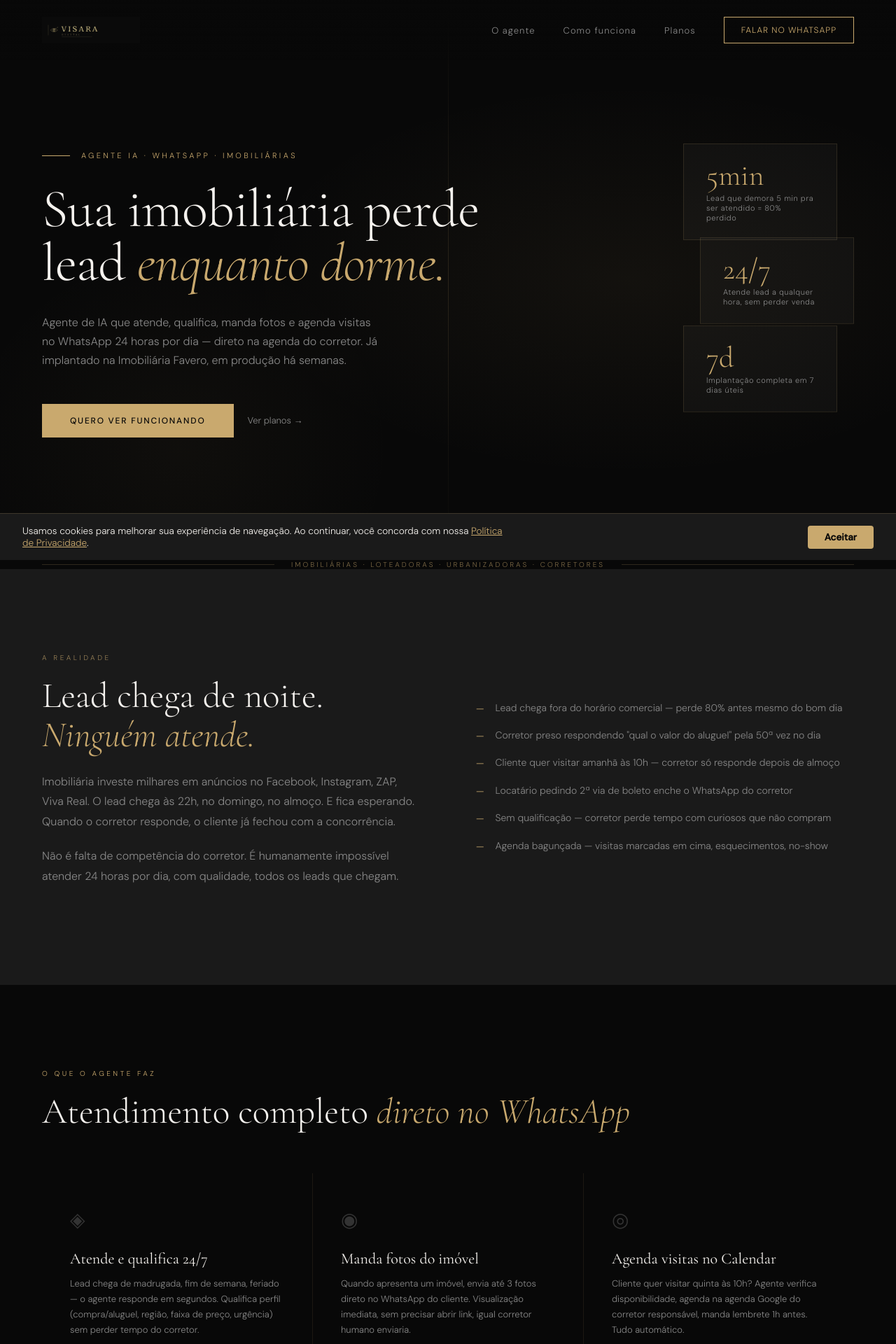
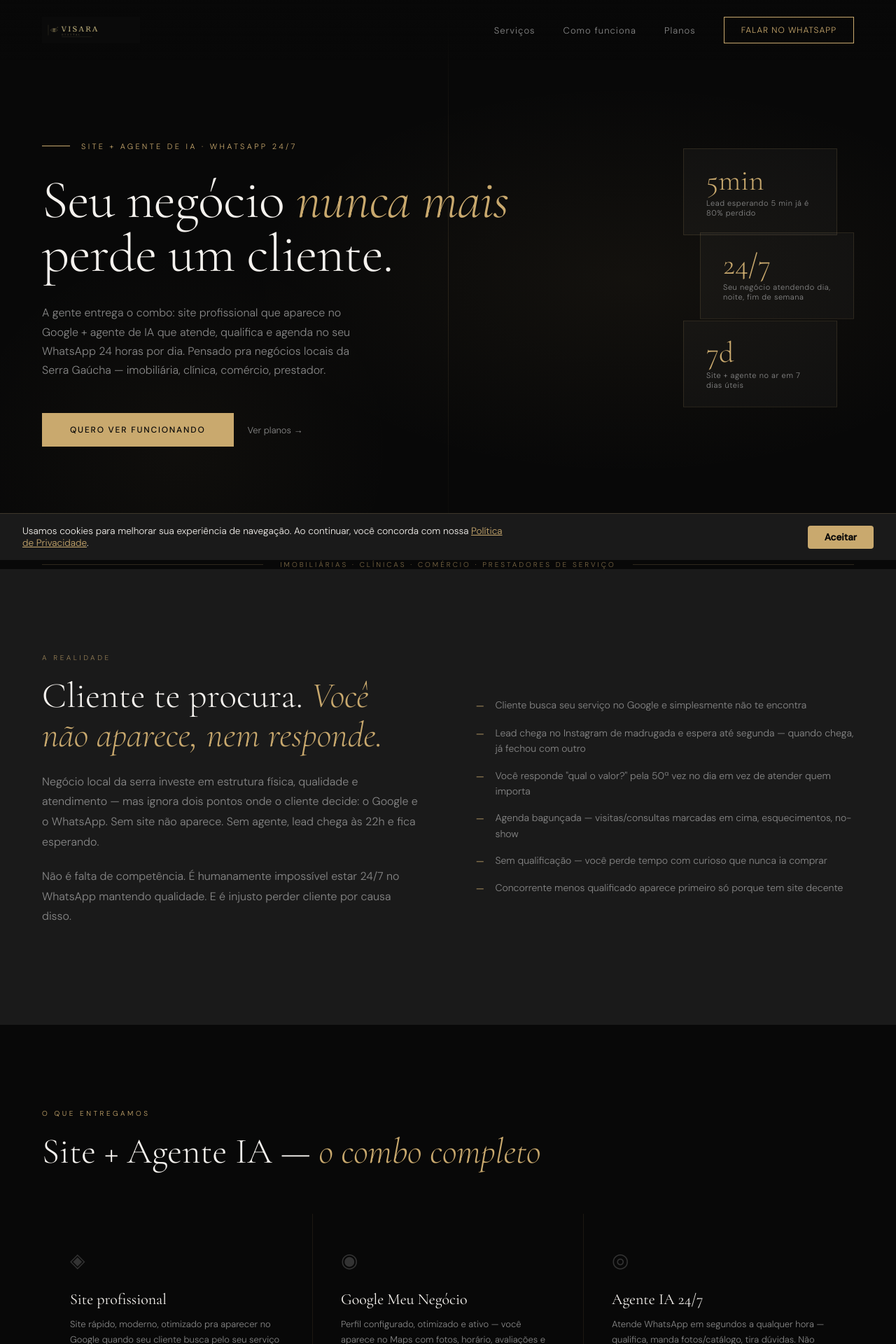
Before and after one commit to Nativeterritorial/visara-react, a React (Vite) app: page / in a window 1280 px wide. Shown: the top 1920 px of the page at 70% size. Built offline with nearby package versions, Linux system fonts and the light colour scheme.

Commit message:
Generaliza LP: site + agente IA para negocios locais (multi-vertical)

```diff
--- a/index.html
+++ b/index.html
@@ -5,10 +5,10 @@
     <link rel="icon" type="image/png" href="/favicon.png" />
     <link rel="apple-touch-icon" href="/apple-touch-icon.png" />
     <meta name="viewport" content="width=device-width, initial-scale=1.0" />
-    <title>Visara Digital — Agentes de IA para Imobiliárias</title>
-    <meta name="description" content="Agente de IA que atende, qualifica, manda fotos e agenda visitas no WhatsApp 24/7 — direto na agenda do corretor. Para imobiliárias, loteadoras e urbanizadoras da Serra Gaúcha." />
-    <meta property="og:title" content="Visara Digital — Agentes de IA para Imobiliárias" />
-    <meta property="og:description" content="Atende lead 24/7 no WhatsApp, qualifica, manda fotos e agenda visita. Já em produção na Imobiliária Favero." />
+    <title>Visara Digital — Site + Agente de IA para Negócios Locais</title>
+    <meta name="description" content="Site profissional + agente de IA no WhatsApp 24/7 que atende, qualifica e agenda. Para imobiliárias, clínicas, comércio e prestadores da Serra Gaúcha." />
+    <meta property="og:title" content="Visara Digital — Site + Agente de IA para Negócios Locais" />
+    <meta property="og:description" content="Site que aparece no Google + agente que atende no WhatsApp 24/7. Já em produção." />
     <meta property="og:type" content="website" />
     <meta property="og:url" content="https://visaradigital.com.br/" />
     <meta property="og:image" content="https://visaradigital.com.br/visara-logo-gold.png" />
--- a/src/components/layout/Footer.jsx
+++ b/src/components/layout/Footer.jsx
@@ -3,10 +3,10 @@ function Footer() {
     <footer>
       <div>
         <img src="/visara-logo-gold.png" alt="Visara Digital" className="footer-logo" />
-        <p>Agentes de IA para imobiliárias · Serra Gaúcha</p>
+        <p>Site + Agente de IA para negócios locais · Serra Gaúcha</p>
       </div>
       <div className="footer-links">
-        <a href="#servicos">O agente</a>
+        <a href="#servicos">Serviços</a>
         <a href="#planos">Planos</a>
         <a href="#agentes">Como funciona</a>
         <a href="https://wa.me/5554991612389" target="_blank" rel="noopener noreferrer">WhatsApp</a>
--- a/src/components/layout/Header.jsx
+++ b/src/components/layout/Header.jsx
@@ -21,7 +21,7 @@ function Header() {
           <img src="/visara-logo-gold.png" alt="Visara Digital" />
         </a>
         <div className="nav-links">
-          <a href="#servicos">O agente</a>
+          <a href="#servicos">Serviços</a>
           <a href="#agentes">Como funciona</a>
           <a href="#planos">Planos</a>
           <a href={WA} target="_blank" rel="noopener noreferrer" className="nav-cta">Falar no WhatsApp</a>
@@ -33,7 +33,7 @@ function Header() {
 
       <div className={`mobile-menu ${menuOpen ? 'open' : ''}`}>
         <button className="mobile-menu-close" onClick={closeMenu} aria-label="Fechar menu">✕</button>
-        <a href="#servicos" onClick={closeMenu}>O agente</a>
+        <a href="#servicos" onClick={closeMenu}>Serviços</a>
         <a href="#agentes" onClick={closeMenu}>Como funciona</a>
         <a href="#planos" onClick={closeMenu}>Planos</a>
         <a href={WA} target="_blank" rel="noopener noreferrer" onClick={closeMenu}>WhatsApp</a>
--- a/src/components/sections/Agents.jsx
+++ b/src/components/sections/Agents.jsx
@@ -1,9 +1,9 @@
 const features = [
-  { name: '📅 Agendamento inteligente', desc: 'Verifica agenda real do corretor + Google Calendar' },
-  { name: '📷 Envio automático de fotos', desc: 'Cliente vê o imóvel sem clicar em link nenhum' },
-  { name: '🔧 Indicação de profissionais', desc: 'Encanador, eletricista, pintor — rede completa' },
-  { name: '💬 Híbrido humano + IA', desc: 'Corretor assume conversa quando quiser, com 1 comando' },
-  { name: '🏗️ Loteadoras / Urbanizadoras', desc: 'Empreendimentos + lotes individuais separados' },
+  { name: '📅 Agendamento inteligente', desc: 'Verifica agenda real + Google Calendar antes de marcar' },
+  { name: '📷 Envio automático de mídia', desc: 'Fotos, catálogo, vídeos — direto no WhatsApp do cliente' },
+  { name: '🏷️ Treinado pro seu setor', desc: 'Imobiliária, clínica, comércio, prestador — vocabulário próprio' },
+  { name: '💬 Híbrido humano + IA', desc: 'Você assume a conversa quando quiser, com 1 comando' },
+  { name: '📊 Relatórios de lead', desc: 'Quantos chegaram, qualificados, agendados, convertidos' },
 ]
 
 function Agents() {
@@ -12,13 +12,15 @@ function Agents() {
       <div className="agent-bg" />
       <div className="agent-content">
         <div className="fade-in">
-          <div className="section-label">Como funciona na prática</div>
+          <div className="section-label">Caso real · Imobiliária Favero</div>
           <h2 style={{ fontFamily: 'var(--serif)', fontSize: 'clamp(36px,4vw,56px)', fontWeight: 300, lineHeight: 1.1, marginBottom: 24 }}>
             Veja a Fá <em style={{ fontStyle: 'italic', color: 'var(--gold)' }}>em ação</em>
           </h2>
           <p style={{ fontSize: 15, lineHeight: 1.7, color: 'var(--gray-light)', marginBottom: 32 }}>
-            Cliente real interagindo com o agente da Imobiliária Favero. Tudo isso aconteceu em
-            <strong> menos de 60 segundos</strong>, sem corretor nenhum envolvido até a hora certa.
+            Cliente real interagindo com o agente da Imobiliária Favero (Veranópolis-RS), nosso
+            primeiro cliente em produção. Tudo isso aconteceu em <strong>menos de 60 segundos</strong>,
+            sem corretor envolvido até a hora certa. O mesmo mecanismo funciona pra clínica
+            agendando consulta, comércio fechando pedido, prestador marcando serviço.
           </p>
 
           <div className="agent-terminal">
@@ -52,8 +54,8 @@ function Agents() {
             ))}
           </div>
           <p style={{ fontSize: 12, color: 'var(--gray-light)', marginTop: 20, lineHeight: 1.6 }}>
-            Customizado para o jeito que sua imobiliária trabalha. Você edita os imóveis em uma
-            planilha — o agente reflete na próxima conversa.
+            Customizado pro jeito que seu negócio trabalha. Você atualiza informações em uma
+            planilha — o agente reflete na próxima conversa. Sem depender da gente pro dia a dia.
           </p>
         </div>
       </div>
--- a/src/components/sections/CTA.jsx
+++ b/src/components/sections/CTA.jsx
@@ -1,4 +1,4 @@
-const WA = 'https://wa.me/5554991612389?text=Oi!%20Quero%20ver%20o%20agente%20de%20IA%20funcionando%20pra%20imobili%C3%A1ria'
+const WA = 'https://wa.me/5554991612389?text=Oi!%20Quero%20ver%20o%20site%20%2B%20agente%20funcionando%20pro%20meu%20neg%C3%B3cio'
 
 function CTA() {
   return (
@@ -6,10 +6,10 @@ function CTA() {
       <div className="cta-bg" />
       <div style={{ position: 'relative' }}>
         <div className="section-label fade-in" style={{ textAlign: 'center' }}>Vamos conversar</div>
-        <h2 className="fade-in">Quer ver o agente <em>funcionando</em>?</h2>
+        <h2 className="fade-in">Quer ver <em>funcionando</em>?</h2>
         <p className="fade-in">
-          Manda mensagem que te chamo numa call rápida e mostro a Fá atendendo ao vivo.
-          30 minutos pra você decidir se faz sentido pra sua imobiliária.
+          Manda mensagem que te chamo numa call rápida e mostro o agente atendendo ao vivo.
+          30 minutos pra você decidir se faz sentido pro seu negócio.
         </p>
         <a href={WA} className="btn-primary fade-in" target="_blank" rel="noopener noreferrer">
           Falar no WhatsApp
--- a/src/components/sections/Hero.jsx
+++ b/src/components/sections/Hero.jsx
@@ -1,9 +1,9 @@
-const WA = 'https://wa.me/5554991612389?text=Oi!%20Quero%20ver%20o%20agente%20funcionando'
+const WA = 'https://wa.me/5554991612389?text=Oi!%20Quero%20site%20%2B%20agente%20de%20IA%20pro%20meu%20neg%C3%B3cio'
 
 const stats = [
-  { number: '5min', label: 'Lead que demora 5 min pra ser atendido = 80% perdido' },
-  { number: '24/7', label: 'Atende lead a qualquer hora, sem perder venda' },
-  { number: '7d', label: 'Implantação completa em 7 dias úteis' },
+  { number: '5min', label: 'Lead esperando 5 min já é 80% perdido' },
+  { number: '24/7', label: 'Seu negócio atendendo dia, noite, fim de semana' },
+  { number: '7d', label: 'Site + agente no ar em 7 dias úteis' },
 ]
 
 function Hero() {
@@ -13,12 +13,12 @@ function Hero() {
       <div className="hero-line" />
 
       <div className="hero-content">
-        <div className="hero-eyebrow">Agente IA · WhatsApp · Imobiliárias</div>
-        <h1>Sua imobiliária perde lead <em>enquanto dorme.</em></h1>
+        <div className="hero-eyebrow">Site + Agente de IA · WhatsApp 24/7</div>
+        <h1>Seu negócio <em>nunca mais</em> perde um cliente.</h1>
         <p className="hero-sub">
-          Agente de IA que atende, qualifica, manda fotos e agenda visitas no WhatsApp 24 horas
-          por dia — direto na agenda do corretor. Já implantado na Imobiliária Favero, em
-          produção há semanas.
+          A gente entrega o combo: site profissional que aparece no Google + agente de IA que
+          atende, qualifica e agenda no seu WhatsApp 24 horas por dia. Pensado pra negócios
+          locais da Serra Gaúcha — imobiliária, clínica, comércio, prestador.
         </p>
         <div className="hero-actions">
           <a href={WA} className="btn-primary" target="_blank" rel="noopener noreferrer">
--- a/src/components/sections/Plans.jsx
+++ b/src/components/sections/Plans.jsx
@@ -1,35 +1,31 @@
 const plans = [
   {
     name: 'Essencial',
-    price: '597',
-    period: '/mês',
-    type: 'Setup R$ 800 · Sem fidelidade',
+    tagline: 'Pra quem tá começando',
     waMsg: 'Quero%20o%20plano%20Essencial',
     features: [
-      'Atendimento WhatsApp 24/7',
+      'Site profissional de 1 página',
+      'Google Meu Negócio configurado',
+      'Agente IA no WhatsApp 24/7',
       'Qualificação automática de leads',
-      'Apresentação de imóveis com fotos',
-      'Transferência inteligente pro corretor',
-      'FAQ de locatário (boleto, PIX)',
-      'Indicação de profissionais',
-      '1 número WhatsApp conectado',
+      'Transferência inteligente pra você',
+      'FAQ automático do seu negócio',
+      'Domínio + hospedagem inclusos',
     ],
     featured: false,
   },
   {
     name: 'Pro',
-    price: '897',
-    period: '/mês',
-    type: 'Setup R$ 1.200 · Sem fidelidade',
+    tagline: 'O mais escolhido',
     waMsg: 'Quero%20o%20plano%20Pro',
     features: [
       'Tudo do Essencial',
+      'Site completo multi-página',
       'Agendamento automático Google Calendar',
       'Verificação de conflito de horário',
-      'Distribuição entre corretores',
-      'Empreendimentos + lotes (loteadoras)',
-      'Lembrete automático antes da visita',
-      'Comandos do corretor (bloqueio, assumir)',
+      'Lembrete automático antes do compromisso',
+      'Envio de fotos/catálogo no WhatsApp',
+      'Distribuição entre múltiplos atendentes',
       'Relatório mensal de leads',
     ],
     featured: true,
@@ -37,17 +33,16 @@ const plans = [
   },
   {
     name: 'Enterprise',
-    price: '1.497',
-    period: '/mês',
-    type: 'Setup R$ 2.000 · Sem fidelidade',
+    tagline: 'Operação com volume',
     waMsg: 'Quero%20o%20plano%20Enterprise',
     features: [
       'Tudo do Pro',
       'Múltiplos números (matriz + filiais)',
-      'Integração com sistema próprio',
+      'Integração com sistema próprio (CRM/ERP)',
       'Dashboard customizado',
-      'Customizações específicas (4h/mês)',
+      'Customizações específicas mensais',
       'Suporte prioritário (resposta em 2h)',
+      'Treinamento da equipe',
     ],
     featured: false,
   },
@@ -57,22 +52,21 @@ function Plans() {
   return (
     <section className="section section-alt" id="planos">
       <div className="plans-header">
-        <div className="section-label fade-in">Planos · Mensalidade</div>
+        <div className="section-label fade-in">Planos</div>
         <h2 className="fade-in" style={{ fontFamily: 'var(--serif)', fontSize: 'clamp(36px,4vw,56px)', fontWeight: 300, lineHeight: 1.1 }}>
-          Escolha o que <em style={{ fontStyle: 'italic', color: 'var(--gold)' }}>sua imobiliária precisa</em>
+          Escolha o que <em style={{ fontStyle: 'italic', color: 'var(--gold)' }}>seu negócio precisa</em>
         </h2>
+        <p className="fade-in" style={{ fontSize: 14, color: 'var(--gray-light)', marginTop: 16, maxWidth: 600 }}>
+          Valor sob consulta — depende do segmento, volume e integrações. Mande mensagem e em 30 min te passo a proposta.
+        </p>
       </div>
       <div className="plans-grid">
         {plans.map((p) => (
           <div className={`plan-card fade-in${p.featured ? ' featured' : ''}`} key={p.name}>
             {p.badge && <div className="plan-badge">{p.badge}</div>}
             <div className="plan-name">{p.name}</div>
-            <div className="plan-price">
-              <span>R$</span>{p.price}
-              <small style={{ fontSize: 14, color: 'var(--gray-light)', fontWeight: 300 }}>{p.period}</small>
-            </div>
-            <div className="plan-type">{p.type}</div>
-            <ul className="plan-features">
+            <div className="plan-type" style={{ marginTop: 8 }}>{p.tagline}</div>
+            <ul className="plan-features" style={{ marginTop: 32 }}>
               {p.features.map((f) => <li key={f}>{f}</li>)}
             </ul>
             <a
@@ -81,7 +75,7 @@ function Plans() {
               rel="noopener noreferrer"
               className={`plan-btn ${p.featured ? 'plan-btn-solid' : 'plan-btn-outline'}`}
             >
-              Quero esse
+              Solicitar proposta
             </a>
           </div>
         ))}
--- a/src/components/sections/Problem.jsx
+++ b/src/components/sections/Problem.jsx
@@ -1,10 +1,10 @@
 const problems = [
-  'Lead chega fora do horário comercial — perde 80% antes mesmo do bom dia',
-  'Corretor preso respondendo "qual o valor do aluguel" pela 50ª vez no dia',
-  'Cliente quer visitar amanhã às 10h — corretor só responde depois de almoço',
-  'Locatário pedindo 2ª via de boleto enche o WhatsApp do corretor',
-  'Sem qualificação — corretor perde tempo com curiosos que não compram',
-  'Agenda bagunçada — visitas marcadas em cima, esquecimentos, no-show',
+  'Cliente busca seu serviço no Google e simplesmente não te encontra',
+  'Lead chega no Instagram de madrugada e espera até segunda — quando chega, já fechou com outro',
+  'Você responde "qual o valor?" pela 50ª vez no dia em vez de atender quem importa',
+  'Agenda bagunçada — visitas/consultas marcadas em cima, esquecimentos, no-show',
+  'Sem qualificação — você perde tempo com curioso que nunca ia comprar',
+  'Concorrente menos qualificado aparece primeiro só porque tem site decente',
 ]
 
 function Problem() {
@@ -13,15 +13,15 @@ function Problem() {
       <div className="problem-grid">
         <div className="problem-text fade-in">
           <div className="section-label">A realidade</div>
-          <h2>Lead chega de noite. <em>Ninguém atende.</em></h2>
+          <h2>Cliente te procura. <em>Você não aparece, nem responde.</em></h2>
           <p>
-            Imobiliária investe milhares em anúncios no Facebook, Instagram, ZAP, Viva Real.
-            O lead chega às 22h, no domingo, no almoço. E fica esperando. Quando o corretor
-            responde, o cliente já fechou com a concorrência.
+            Negócio local da serra investe em estrutura física, qualidade e atendimento — mas
+            ignora dois pontos onde o cliente decide: o Google e o WhatsApp. Sem site não
+            aparece. Sem agente, lead chega às 22h e fica esperando.
           </p>
           <p>
-            Não é falta de competência do corretor. É humanamente impossível atender 24 horas
-            por dia, com qualidade, todos os leads que chegam.
+            Não é falta de competência. É humanamente impossível estar 24/7 no WhatsApp
+            mantendo qualidade. E é injusto perder cliente por causa disso.
           </p>
         </div>
         <ul className="problem-list fade-in">
--- a/src/components/sections/Process.jsx
+++ b/src/components/sections/Process.jsx
@@ -1,8 +1,8 @@
 const steps = [
-  { num: '01', title: 'Conversa inicial', desc: 'Você manda WhatsApp, marcamos uma call de 30 min. Mostro o agente funcionando ao vivo, entendo as dores específicas da sua imobiliária e definimos plano.' },
-  { num: '02', title: 'Coleta de dados', desc: 'Te ajudo a preencher a planilha com seus imóveis, empreendimentos, corretores e profissionais da rede. A primeira vez eu mesmo faço junto pra acelerar.' },
-  { num: '03', title: 'Configuração', desc: 'Conecto seu WhatsApp Business ao agente, integro com Google Calendar dos corretores, customizo personalidade e empresa. Testes internos antes de virar.' },
-  { num: '04', title: 'Agente no ar', desc: 'Em até 7 dias o agente está atendendo clientes reais no seu WhatsApp. Acompanho a primeira semana de perto pra ajustes finos.' },
+  { num: '01', title: 'Conversa inicial', desc: 'Você manda WhatsApp, marcamos call de 30 min. Mostro o agente funcionando ao vivo, entendo seu negócio e defino o plano certo.' },
+  { num: '02', title: 'Coleta de dados', desc: 'Te ajudo a preencher a planilha com seus serviços, equipe, agenda, fotos. Primeira vez eu mesmo faço junto pra acelerar.' },
+  { num: '03', title: 'Configuração', desc: 'Construo seu site, conecto o WhatsApp Business ao agente, integro com Google Calendar, customizo personalidade. Testes internos antes de virar.' },
+  { num: '04', title: 'No ar', desc: 'Em até 7 dias seu site tá no Google e o agente atende clientes reais no WhatsApp. Acompanho a primeira semana de perto pra ajustes finos.' },
 ]
 
 function Process() {
@@ -10,7 +10,7 @@ function Process() {
     <section className="section section-alt">
       <div className="section-label fade-in">Como começar</div>
       <h2 className="fade-in" style={{ fontFamily: 'var(--serif)', fontSize: 'clamp(36px,4vw,56px)', fontWeight: 300, lineHeight: 1.1, marginBottom: 24 }}>
-        Do contato ao <em style={{ fontStyle: 'italic', color: 'var(--gold)' }}>agente rodando</em> em 7 dias
+        Do contato ao <em style={{ fontStyle: 'italic', color: 'var(--gold)' }}>tudo rodando</em> em 7 dias
       </h2>
       <div className="process-steps">
         {steps.map((s) => (
--- a/src/components/sections/Services.jsx
+++ b/src/components/sections/Services.jsx
@@ -1,18 +1,18 @@
 const services = [
-  { icon: '◈', title: 'Atende e qualifica 24/7', desc: 'Lead chega de madrugada, fim de semana, feriado — o agente responde em segundos. Qualifica perfil (compra/aluguel, região, faixa de preço, urgência) sem perder tempo do corretor.', tag: 'Sempre online' },
-  { icon: '◉', title: 'Manda fotos do imóvel', desc: 'Quando apresenta um imóvel, envia até 3 fotos direto no WhatsApp do cliente. Visualização imediata, sem precisar abrir link, igual corretor humano enviaria.', tag: 'Conversão' },
-  { icon: '◎', title: 'Agenda visitas no Calendar', desc: 'Cliente quer visitar quinta às 10h? Agente verifica disponibilidade, agenda na agenda Google do corretor responsável, manda lembrete 1h antes. Tudo automático.', tag: 'Sem conflito' },
-  { icon: '⬡', title: 'Atende locatário', desc: '2ª via de boleto, PIX do aluguel, dúvida de contrato, pedido de manutenção. O agente coleta dados estruturados e transfere pro financeiro só o que precisa.', tag: 'Reduz fricção' },
-  { icon: '◆', title: 'Indica profissionais', desc: 'Cliente com vazamento, problema elétrico ou querendo pintor? O agente puxa da rede de profissionais cadastrados e indica na hora — gerando relacionamento.', tag: 'Diferencial' },
-  { icon: '◇', title: 'Corretor no controle', desc: 'Comandos pelo WhatsApp: bloqueia agenda, assume conversa, libera cliente. Quando o corretor entra, o agente fica em silêncio até o atendimento humano terminar.', tag: 'Híbrido' },
+  { icon: '◈', title: 'Site profissional', desc: 'Site rápido, moderno, otimizado pra aparecer no Google quando seu cliente busca pelo seu serviço na sua cidade. Design feito sob medida pro seu segmento.', tag: 'Setup' },
+  { icon: '◉', title: 'Google Meu Negócio', desc: 'Perfil configurado, otimizado e ativo — você aparece no Maps com fotos, horário, avaliações e link direto pro WhatsApp.', tag: 'Setup' },
+  { icon: '◎', title: 'Agente IA 24/7', desc: 'Atende WhatsApp em segundos a qualquer hora — qualifica, manda fotos/catálogo, tira dúvidas. Não dorme, não fica de mau humor, não esquece de responder.', tag: 'Mensal' },
+  { icon: '⬡', title: 'Agendamento automático', desc: 'Cliente quer marcar visita, consulta, orçamento? O agente verifica agenda real (Google Calendar), agenda e manda lembrete. Sem conflito, sem no-show.', tag: 'Mensal' },
+  { icon: '◆', title: 'Customizado pro seu setor', desc: 'Imobiliária, clínica, comércio, prestador — cada segmento tem o agente treinado com o vocabulário, os fluxos e as integrações certas.', tag: 'Diferencial' },
+  { icon: '◇', title: 'Você no controle', desc: 'Comandos pelo WhatsApp: assume conversa, bloqueia agenda, libera cliente. Quando você entra, o agente fica em silêncio. Híbrido humano + IA.', tag: 'Híbrido' },
 ]
 
 function Services() {
   return (
     <section className="section" id="solucoes">
-      <div className="section-label fade-in">O que o agente faz</div>
+      <div className="section-label fade-in">O que entregamos</div>
       <h2 className="fade-in" style={{ fontFamily: 'var(--serif)', fontSize: 'clamp(36px, 4vw, 56px)', fontWeight: 300, lineHeight: 1.1, marginBottom: 24 }}>
-        Atendimento completo <em style={{ fontStyle: 'italic', color: 'var(--gold)' }}>direto no WhatsApp</em>
+        Site + Agente IA — <em style={{ fontStyle: 'italic', color: 'var(--gold)' }}>o combo completo</em>
       </h2>
       <div className="services-grid">
         {services.map((s) => (
--- a/src/pages/Home.jsx
+++ b/src/pages/Home.jsx
@@ -38,7 +38,7 @@ function Home() {
 
       <div className="sep">
         <div className="sep-line" />
-        <div className="sep-text">Imobiliárias · Loteadoras · Urbanizadoras · Corretores</div>
+        <div className="sep-text">Imobiliárias · Clínicas · Comércio · Prestadores de Serviço</div>
         <div className="sep-line" />
       </div>
 
```
